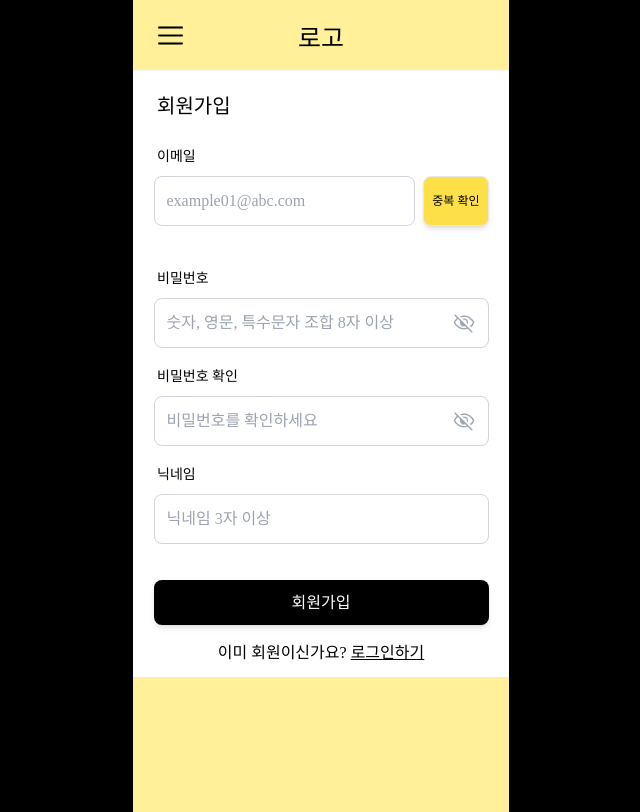
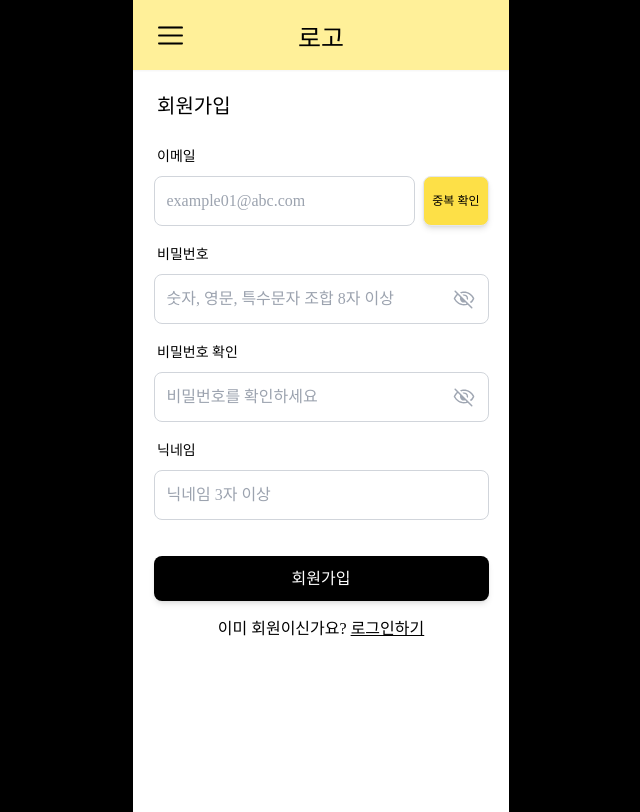
Before and after one commit to yeona813/frontend, a React (Create React App) app: page /register in a window 1280 px wide. Shown: the whole page, without its empty margins (319-959 px from the left). Built offline with nearby package versions, Linux system fonts and the light colour scheme; a web font is replaced by a local one.

Commit message:
feat: 로그인/회원가입 배경 변경

```diff
--- a/src/App.tsx
+++ b/src/App.tsx
@@ -8,7 +8,7 @@ function App() {
   const location = useLocation();
 
   return (
-    <div className="relative w-[376px] h-[812px] mx-auto bg-yellow-FF overflow-auto scrollbar-hide pb-[80px]">
+    <div className="relative w-[376px] h-[812px] mx-auto bg-yellow-FF overflow-auto scrollbar-hide">
       <Header />
       <Router />
       {location.pathname !== '/login' && location.pathname !== '/register' && (
--- a/src/components/login/Login.tsx
+++ b/src/components/login/Login.tsx
@@ -60,7 +60,7 @@ const Login = () => {
   };
 
   return (
-    <form className="p-3 flex flex-col gap-3 h-full bg-white">
+    <form className="p-3 flex flex-col gap-3 bg-white h-[812px]">
       <div className="px-3 my-4 text-xl">
         <p>로그인</p>
       </div>
--- a/src/components/quoteList/QuoteList.tsx
+++ b/src/components/quoteList/QuoteList.tsx
@@ -46,6 +46,7 @@ const QuoteList = () => {
               ) : null}
             </div>
           ))}
+          <div className="w-full pb-[40px]"></div>
         </ul>
       </section>
     </form>
--- a/src/components/register/EmailSection.tsx
+++ b/src/components/register/EmailSection.tsx
@@ -24,7 +24,7 @@ const EmailSection = ({
   const userListRef = useRef<any[]>([]);
   const usingRef = useRef<HTMLSpanElement>(null);
 
-  const niceInputEmail = (): string => {
+  const niceInputEmail = () => {
     if (submitted) {
       console.log(submitted, emailCheck, emailErr);
       if (!emailErr) {
@@ -34,7 +34,10 @@ const EmailSection = ({
         return '이메일 중복을 확인하세요';
       }
     }
-    return '';
+
+    if (usingRef.current) usingRef.current.style.display = 'none';
+
+    return null;
   };
 
   const onAvail = async () => {
--- a/src/components/register/RegisterForm.tsx
+++ b/src/components/register/RegisterForm.tsx
@@ -40,7 +40,7 @@ const RegisterForm = ({ register, error, onChangeRegister }: RegisterProps) => {
   };
 
   return (
-    <section>
+    <section className="">
       {success ? (
         <form
           className="p-5 flex flex-col gap-10
@@ -55,7 +55,7 @@ const RegisterForm = ({ register, error, onChangeRegister }: RegisterProps) => {
           </Link>
         </form>
       ) : (
-        <form className="p-3 flex flex-col gap-2 bg-white">
+        <form className="p-3 flex flex-col gap-2 bg-white h-[812px]">
           <h2 className="px-3 my-4 text-xl">회원가입</h2>
           <EmailSection
             emailCheck={emailCheck}
```
